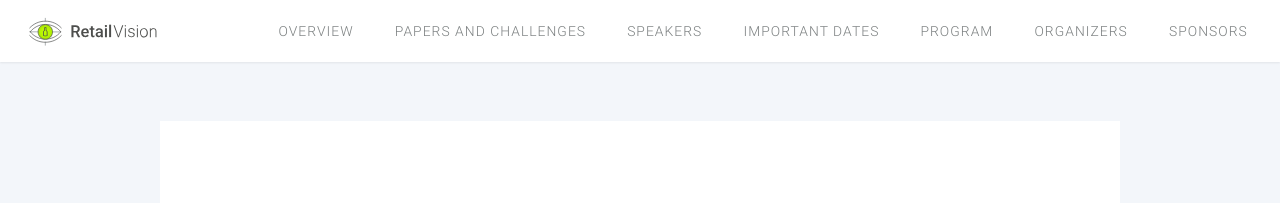
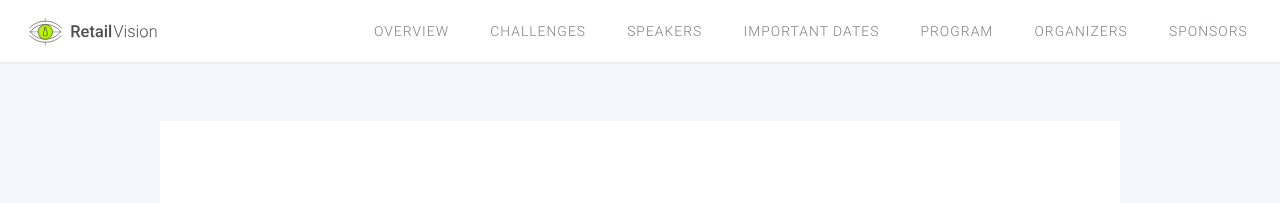
Before and after one commit to retailvisionworkshop/retailvisionworkshop.github.io, a Jekyll site: the page built from recognition_challenge_2020.html, in a window 1280 px wide. Shown: the top 203 px of the page. Built offline with Jekyll 4.4.1, drawn with Linux system fonts in a browser that asks for light colours.

Commit message:
update header

```diff
--- a/_includes/header.html
+++ b/_includes/header.html
@@ -5,13 +5,13 @@
     <nav id="nav">
         <ul>
 
-            <li><a href="#overview">Overview</a></li>
-            <li><a href="#papers_and_challenges">Papers and challenges</a></li>
-            <li><a href="#speakers">Speakers</a></li>
-            <li><a href="#important_dates">Important dates</a></li>
-            <li><a href="#program">Program</a></li>
-            <li><a href="#organizers">Organizers</a></li>
-            <li><a href="#sponsors">Sponsors</a></li>
+            <li><a href="/#overview">Overview</a></li>
+            <li><a href="/#challenges">Challenges</a></li>
+            <li><a href="/#speakers">Speakers</a></li>
+            <li><a href="/#important_dates">Important dates</a></li>
+            <li><a href="/#program">Program</a></li>
+            <li><a href="/#organizers">Organizers</a></li>
+            <li><a href="/#sponsors">Sponsors</a></li>
         </ul>
     </nav>
 </header>
```
